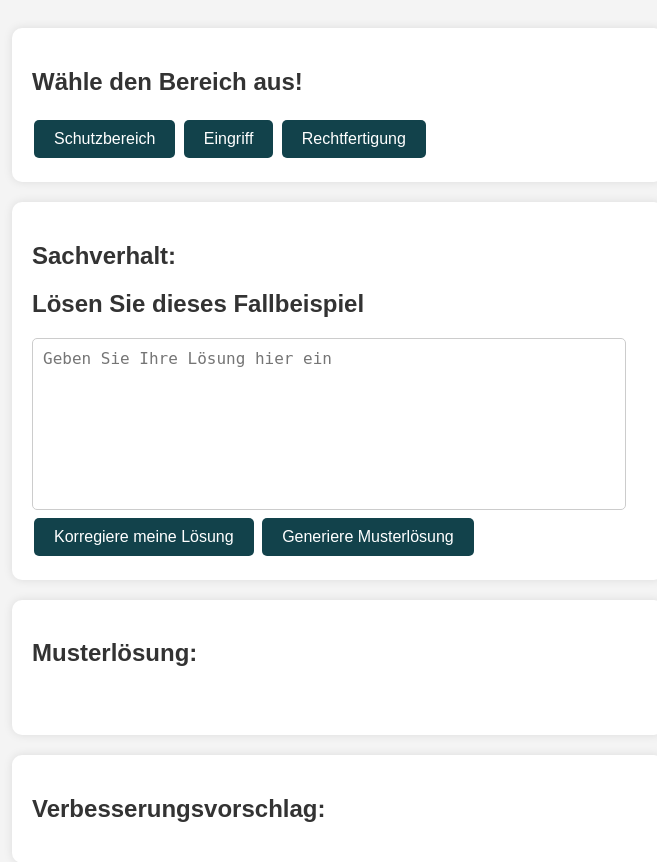
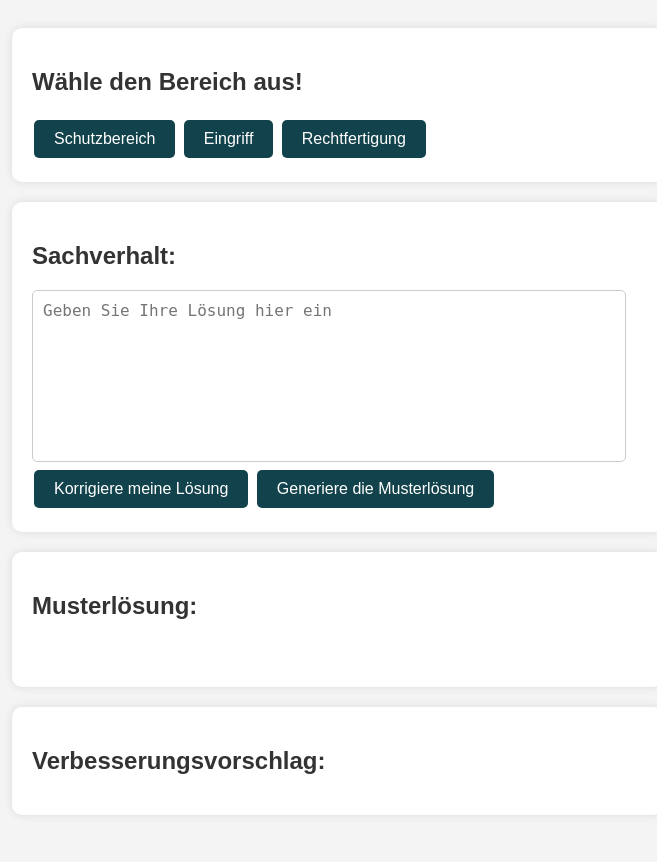
Before and after one commit to ki-tutoren-bayern/Gutachtenstil, a Flask app: page / in a window 1280 px wide. Shown: the top 862 px of the page, without its empty margins (302-959 px from the left). After the commit the page ends 774 px from the top, so only its background shows below. Run offline with Flask 2, Linux system fonts and the light colour scheme.

Commit message:
Rechtschreibfehler korrigiert

```diff
--- a/app.py
+++ b/app.py
@@ -3,13 +3,14 @@
 # Abhängigkeiten/Bibliotheken, die benötigt werden
 import os
 import logging
-from flask import Flask, request, jsonify, render_template
+from flask import Flask, request, jsonify, render_template, redirect, url_for, render_template
 import openai
 from flask_cors import CORS
 import webbrowser
 from threading import Timer
 import random
 import traceback
+
 
 logging.basicConfig(level=logging.INFO)
 
--- a/templates/index.html
+++ b/templates/index.html
@@ -118,10 +118,9 @@
     <div class="box">
         <h2>Sachverhalt:</h2>
         <pre id="aufgabenstellung"></pre>
-        <h2>Lösen Sie dieses Fallbeispiel</h2>
         <textarea id="studentSolution" rows="4" placeholder="Geben Sie Ihre Lösung hier ein"></textarea>
-        <button id="submitSolution" onclick="submitSolutionForOptimization()">Korregiere meine Lösung</button>
-        <button id="generateSampleSolution" onclick="generateSampleSolution()">Generiere Musterlösung</button>
+        <button id="submitSolution" onclick="submitSolutionForOptimization()">Korrigiere meine Lösung</button>
+        <button id="generateSampleSolution" onclick="generateSampleSolution()">Generiere die Musterlösung</button>
         <div id="loadingGifOutput" class="ring-loader" style="display: none;"></div>
     </div>
 </div>
```
